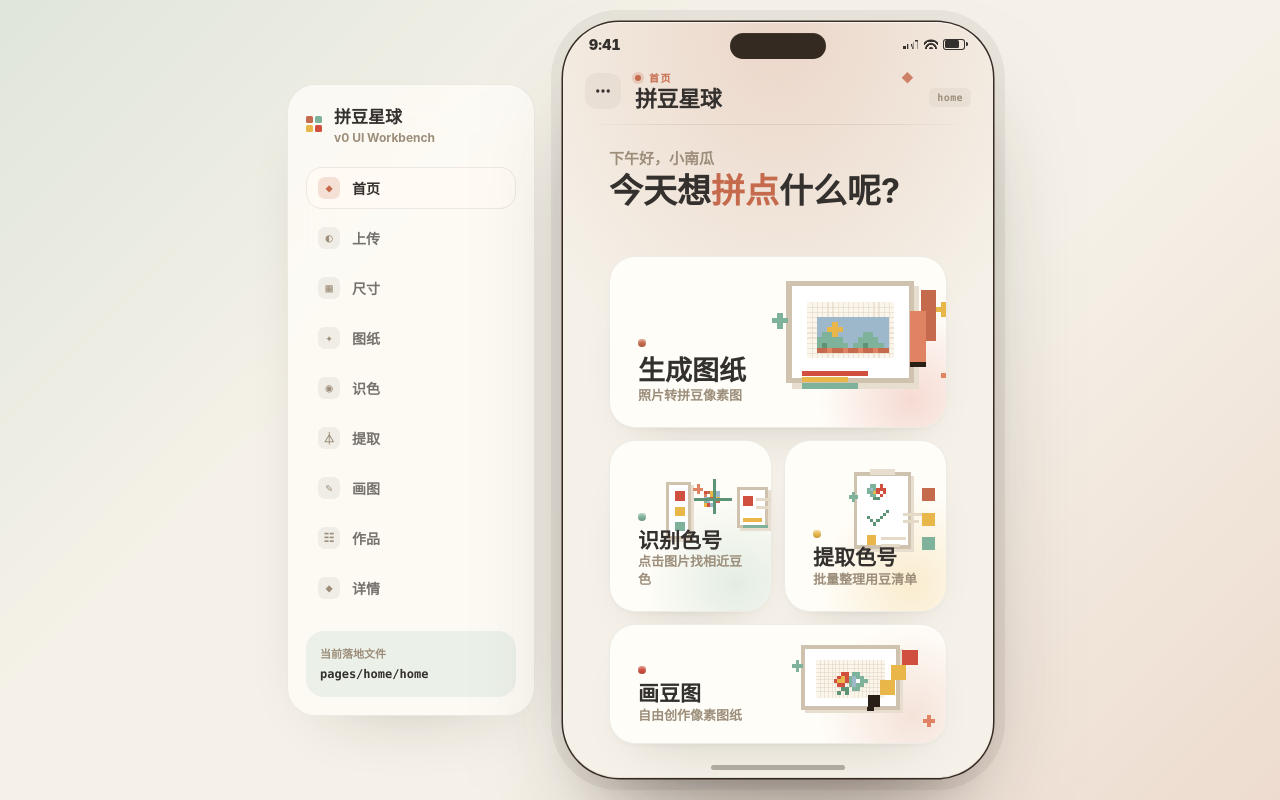
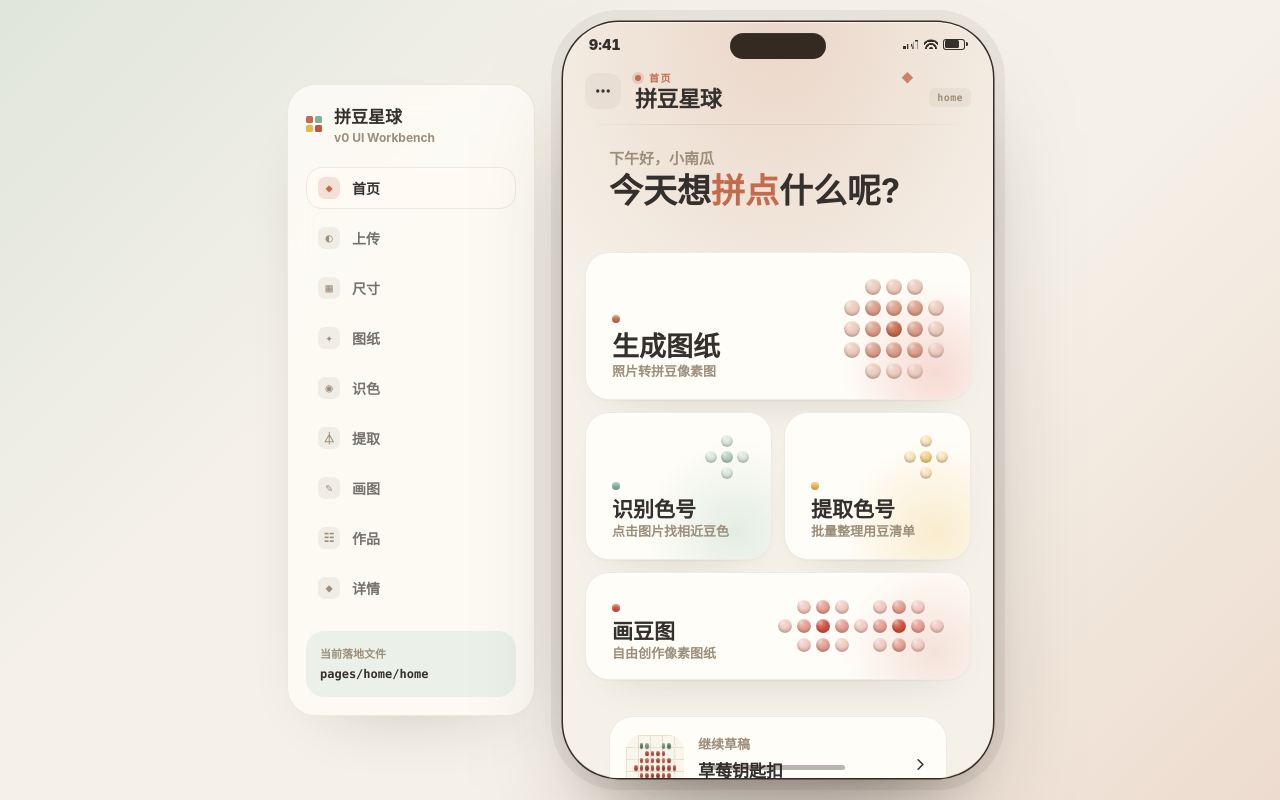
Before and after one commit to zhao031119-bit/pindou, a React (Vite) app: page / in a window 1280 px wide. Built offline with nearby package versions, Linux system fonts and the light colour scheme.

Commit message:
feat: update card art to consistent motif icons
Replace complex pixel art with simple bean icons for cleaner look.

```diff
--- /dev/null
+++ b/v0-app/src/components/CardMotif.jsx
@@ -0,0 +1,45 @@
+/**
+ * Minimal bead motif for home cards.
+ * Renders a tiny pixel arrangement using the card tone — replaces noisy illustrations.
+ */
+
+const motifs = {
+  hero: [
+    [0, 1, 1, 1, 0],
+    [1, 2, 2, 2, 1],
+    [1, 2, 3, 2, 1],
+    [1, 2, 2, 2, 1],
+    [0, 1, 1, 1, 0]
+  ],
+  square: [
+    [0, 1, 0],
+    [1, 2, 1],
+    [0, 1, 0]
+  ],
+  wide: [
+    [0, 1, 2, 1, 0, 1, 2, 1, 0],
+    [1, 2, 3, 2, 1, 2, 3, 2, 1],
+    [0, 1, 2, 1, 0, 1, 2, 1, 0]
+  ]
+};
+
+export default function CardMotif({ size = 'square' }) {
+  const grid = motifs[size] || motifs.square;
+  const cols = grid[0].length;
+  const rows = grid.length;
+
+  return (
+    <span
+      className={`card-motif card-motif-${size}`}
+      style={{
+        gridTemplateColumns: `repeat(${cols}, 1fr)`,
+        gridTemplateRows: `repeat(${rows}, 1fr)`
+      }}
+      aria-hidden="true"
+    >
+      {grid.flat().map((level, i) => (
+        <i key={i} className={level === 0 ? 'mt-empty' : `mt-l${level}`} />
+      ))}
+    </span>
+  );
+}
--- a/v0-app/src/components/PixelCard.jsx
+++ b/v0-app/src/components/PixelCard.jsx
@@ -1,8 +1,10 @@
+import CardMotif from './CardMotif.jsx';
+
 export default function PixelCard({ card, onClick }) {
   return (
     <button className={`pixel-card ${card.size} tone-${card.tone}`} type="button" onClick={onClick}>
       <span className="card-glow" />
-      <img className="card-art" src={card.image} alt="" />
+      <CardMotif size={card.size} />
       <span className="card-copy">
         <span className="accent-dot" />
         <strong>{card.title}</strong>
--- a/v0-app/src/styles.css
+++ b/v0-app/src/styles.css
@@ -773,7 +773,7 @@ button {
   display: grid;
   grid-template-columns: repeat(2, minmax(0, 1fr));
   gap: 12px;
-  padding: 28px 24px 0;
+  padding: 24px 0 0;
 }
 
 .pixel-card {
@@ -781,26 +781,36 @@ button {
   min-width: 0;
   overflow: hidden;
   border: 1px solid var(--border);
-  border-radius: 26px;
+  border-radius: 24px;
   background: var(--paper);
   text-align: left;
   box-shadow:
-    0 2px 4px rgba(42, 31, 23, 0.03),
-    0 24px 54px -32px rgba(42, 31, 23, 0.2);
+    0 1px 0 rgba(255, 255, 255, 0.6) inset,
+    0 1px 2px rgba(42, 31, 23, 0.04),
+    0 22px 50px -34px rgba(42, 31, 23, 0.22);
+  transition: transform 0.18s ease, box-shadow 0.18s ease;
+}
+
+.pixel-card:hover {
+  transform: translateY(-2px);
+  box-shadow:
+    0 1px 0 rgba(255, 255, 255, 0.6) inset,
+    0 1px 2px rgba(42, 31, 23, 0.04),
+    0 28px 60px -34px rgba(42, 31, 23, 0.28);
 }
 
 .pixel-card.hero {
   grid-column: span 2;
-  height: 172px;
+  height: 148px;
 }
 
 .pixel-card.square {
-  height: 172px;
+  height: 148px;
 }
 
 .pixel-card.wide {
   grid-column: span 2;
-  height: 120px;
+  height: 108px;
 }
 
 .card-glow {
@@ -818,28 +828,59 @@ button {
 .tone-butter .card-glow { background: radial-gradient(circle, rgba(232, 182, 73, 0.24), transparent 62%); }
 .tone-berry .card-glow { background: radial-gradient(circle, rgba(197, 106, 76, 0.18), transparent 62%); }
 
-.card-art {
+.card-motif {
   position: absolute;
+  display: grid;
   z-index: 1;
-  width: 142px;
-  right: -14px;
-  top: 18px;
-  image-rendering: pixelated;
   pointer-events: none;
-}
-
-.pixel-card.hero .card-art {
-  width: 230px;
-  right: -18px;
-  top: 0;
-}
-
-.pixel-card.wide .card-art {
-  width: 170px;
-  right: 2px;
-  top: 50%;
-  transform: translateY(-50%);
-}
+  right: 22px;
+  top: 22px;
+  gap: 4px;
+}
+
+.card-motif i {
+  display: block;
+  width: 12px;
+  height: 12px;
+  border-radius: 50%;
+  background-image: radial-gradient(
+    circle at 30% 26%,
+    rgba(255, 255, 255, 0.55) 0%,
+    rgba(255, 255, 255, 0.18) 24%,
+    transparent 52%
+  );
+  box-shadow:
+    inset 0 -2px 3px rgba(42, 31, 23, 0.28),
+    inset 0 1px 1px rgba(255, 255, 255, 0.5);
+}
+
+.card-motif .mt-empty {
+  background: transparent;
+  box-shadow: none;
+}
+
+.card-motif-hero i { width: 16px; height: 16px; }
+.card-motif-hero { gap: 5px; right: 26px; top: 26px; }
+
+.card-motif-wide i { width: 14px; height: 14px; }
+.card-motif-wide { gap: 5px; right: 26px; top: 50%; transform: translateY(-50%); }
+
+/* Tone-driven bead colors */
+.tone-clay .card-motif .mt-l1 { background-color: color-mix(in srgb, var(--clay) 35%, var(--paper)); }
+.tone-clay .card-motif .mt-l2 { background-color: color-mix(in srgb, var(--clay) 65%, var(--paper)); }
+.tone-clay .card-motif .mt-l3 { background-color: var(--clay); }
+
+.tone-mint .card-motif .mt-l1 { background-color: color-mix(in srgb, var(--mint) 30%, var(--paper)); }
+.tone-mint .card-motif .mt-l2 { background-color: color-mix(in srgb, var(--mint) 60%, var(--paper)); }
+.tone-mint .card-motif .mt-l3 { background-color: var(--mint); }
+
+.tone-butter .card-motif .mt-l1 { background-color: color-mix(in srgb, var(--butter) 35%, var(--paper)); }
+.tone-butter .card-motif .mt-l2 { background-color: color-mix(in srgb, var(--butter) 65%, var(--paper)); }
+.tone-butter .card-motif .mt-l3 { background-color: var(--butter); }
+
+.tone-berry .card-motif .mt-l1 { background-color: color-mix(in srgb, var(--berry) 30%, var(--paper)); }
+.tone-berry .card-motif .mt-l2 { background-color: color-mix(in srgb, var(--berry) 55%, var(--paper)); }
+.tone-berry .card-motif .mt-l3 { background-color: var(--berry); }
 
 .card-copy {
   position: relative;
@@ -848,16 +889,16 @@ button {
   display: flex;
   flex-direction: column;
   justify-content: flex-end;
-  padding: 22px;
+  padding: 18px 20px;
 }
 
 .pixel-card.hero .card-copy {
-  max-width: 52%;
+  max-width: 60%;
 }
 
 .pixel-card.wide .card-copy {
-  max-width: 58%;
-  padding: 18px 22px;
+  max-width: 60%;
+  padding: 16px 20px;
 }
 
 .accent-dot {
```
